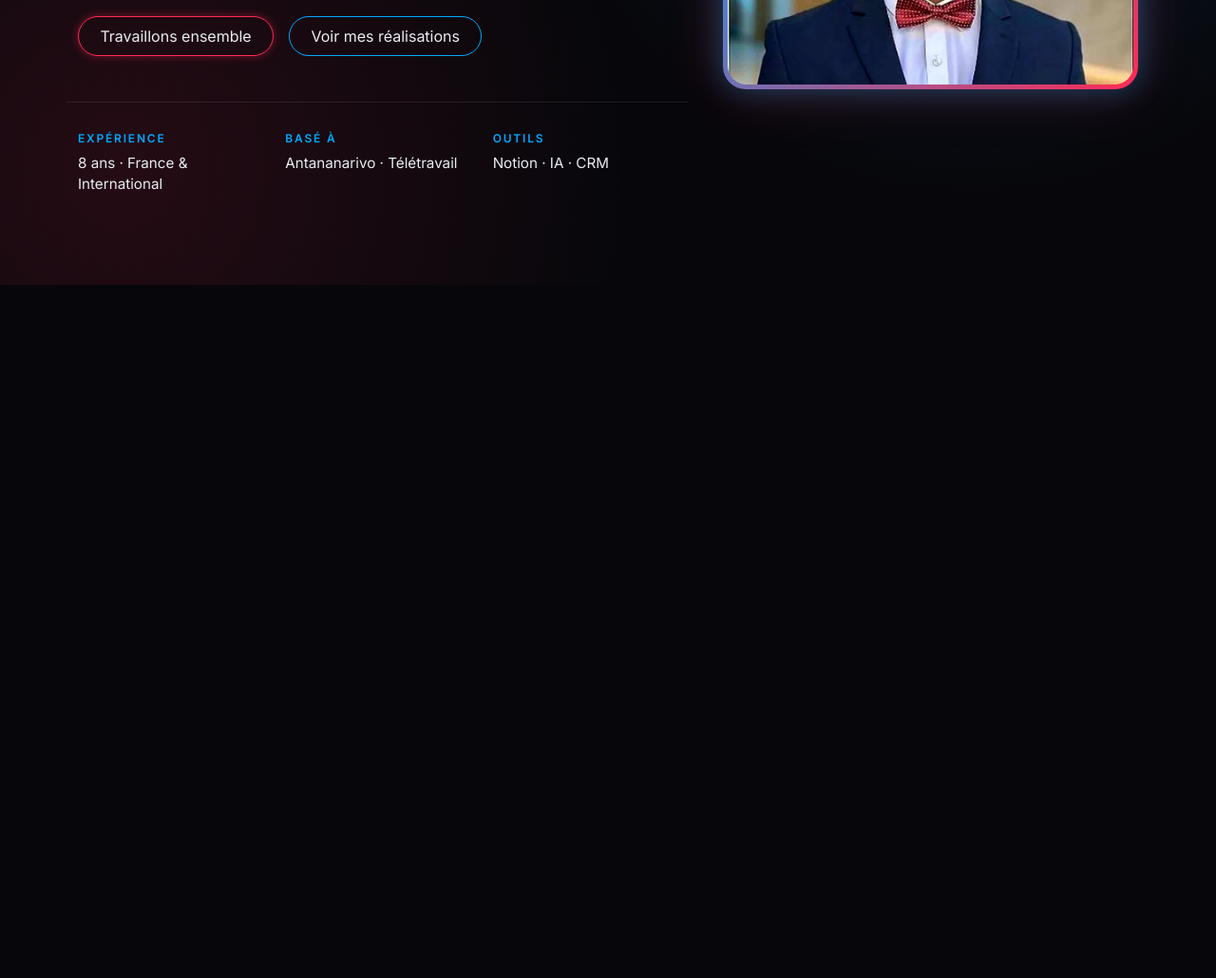
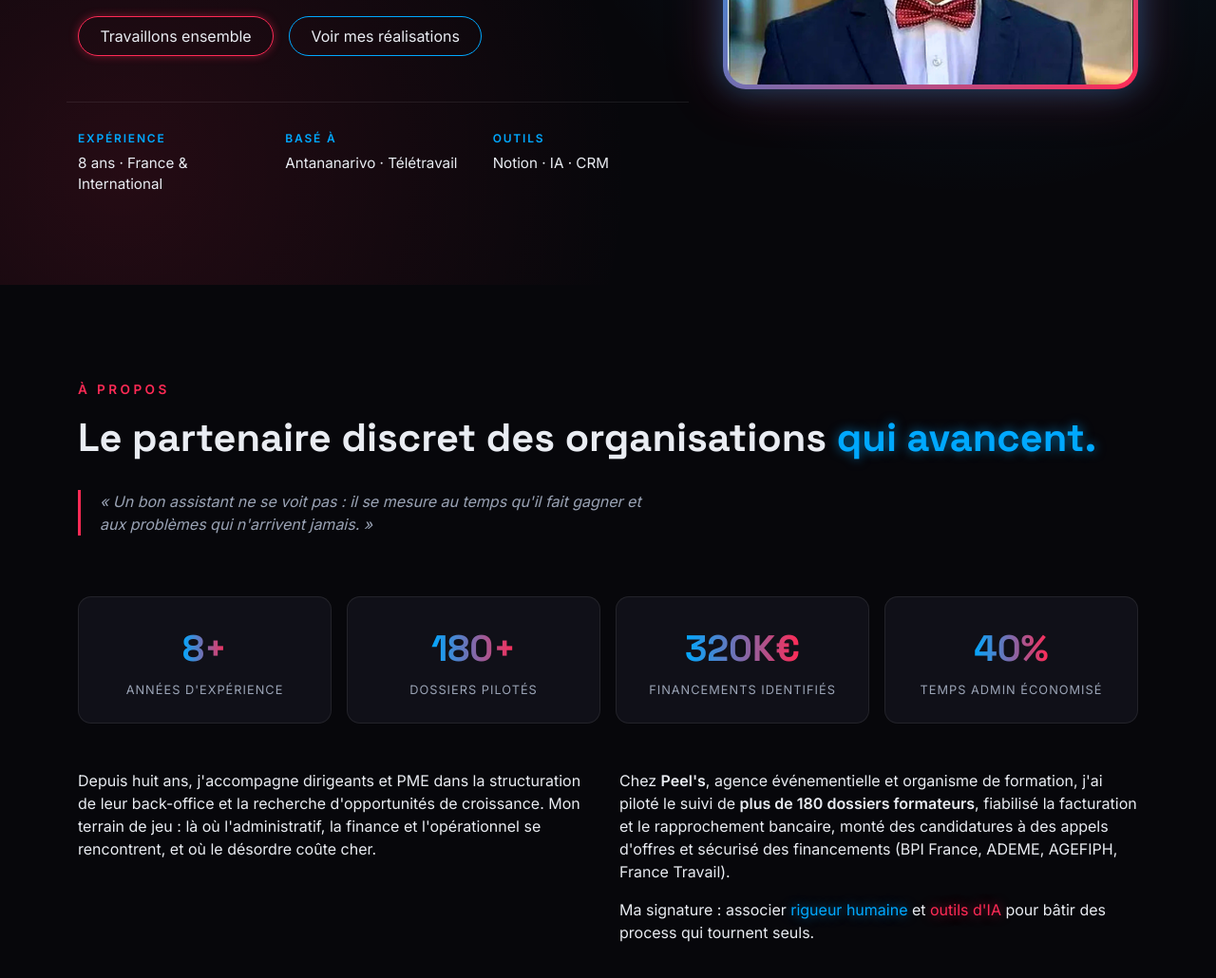
Before and after one commit to Barea666/mon-site, a website: page public/index.html in a window 1280 px wide. Shown: the part 500-1530 px from the top of the page at 95% size. Before the commit the page ends 800 px from the top, so only its background shows below. Drawn offline with nearby package versions, Linux system fonts and the light colour scheme.

Commit message:
Section A propos et compteurs animes

```diff
--- a/public/index.html
+++ b/public/index.html
@@ -90,6 +90,57 @@
         </div>
       </section>
 
+<!-- ===== À PROPOS ===== -->
+<section id="apropos" class="section">
+  <div class="container">
+    <p class="sur-titre">À propos</p>
+    <h2 class="section-titre">Le partenaire discret des organisations <span class="text-bleu">qui avancent.</span></h2>
+
+    <blockquote class="citation">
+      « Un bon assistant ne se voit pas : il se mesure au temps qu'il fait gagner et aux problèmes qui n'arrivent jamais. »
+    </blockquote>
+
+    <!-- Compteurs -->
+    <div class="row g-3 my-5">
+      <div class="col-6 col-lg-3">
+        <div class="compteur-carte">
+          <span class="compteur" data-cible="8" data-suffixe="+">0</span>
+          <p>Années d'expérience</p>
+        </div>
+      </div>
+      <div class="col-6 col-lg-3">
+        <div class="compteur-carte">
+          <span class="compteur" data-cible="180" data-suffixe="+">0</span>
+          <p>Dossiers pilotés</p>
+        </div>
+      </div>
+      <div class="col-6 col-lg-3">
+        <div class="compteur-carte">
+          <span class="compteur" data-cible="320" data-suffixe="K€">0</span>
+          <p>Financements identifiés</p>
+        </div>
+      </div>
+      <div class="col-6 col-lg-3">
+        <div class="compteur-carte">
+          <span class="compteur" data-cible="40" data-suffixe="%">0</span>
+          <p>Temps admin économisé</p>
+        </div>
+      </div>
+    </div>
+
+    <!-- Textes -->
+    <div class="row g-4">
+      <div class="col-lg-6">
+        <p>Depuis huit ans, j'accompagne dirigeants et PME dans la structuration de leur back-office et la recherche d'opportunités de croissance. Mon terrain de jeu : là où l'administratif, la finance et l'opérationnel se rencontrent, et où le désordre coûte cher.</p>
+      </div>
+      <div class="col-lg-6">
+        <p>Chez <strong>Peel's</strong>, agence événementielle et organisme de formation, j'ai piloté le suivi de <strong>plus de 180 dossiers formateurs</strong>, fiabilisé la facturation et le rapprochement bancaire, monté des candidatures à des appels d'offres et sécurisé des financements (BPI France, ADEME, AGEFIPH, France Travail).</p>
+        <p>Ma signature : associer <span class="text-bleu">rigueur humaine</span> et <span class="text-rouge">outils d'IA</span> pour bâtir des process qui tournent seuls.</p>
+      </div>
+    </div>
+  </div>
+</section>
+
     <!-- Scripts -->
     <script src="https://cdn.jsdelivr.net/npm/bootstrap@5.3.3/dist/js/bootstrap.bundle.min.js"></script>
     <script src="script.js"></script>
--- a/public/script.js
+++ b/public/script.js
@@ -0,0 +1,29 @@
+// ===== COMPTEURS ANIMÉS =====
+const compteurs = document.querySelectorAll('.compteur');
+
+function animer(el) {
+  const cible = Number(el.dataset.cible);
+  const suffixe = el.dataset.suffixe || '';
+  const duree = 1500; // 1,5 seconde
+  const debut = performance.now();
+
+  function etape(maintenant) {
+    const progres = Math.min((maintenant - debut) / duree, 1);
+    const valeur = Math.floor(cible * (1 - Math.pow(1 - progres, 3)));
+    el.textContent = valeur + suffixe;
+    if (progres < 1) requestAnimationFrame(etape);
+  }
+  requestAnimationFrame(etape);
+}
+
+// Démarre quand le compteur apparaît à l'écran (une seule fois)
+const observateur = new IntersectionObserver((entrees) => {
+  entrees.forEach((entree) => {
+    if (entree.isIntersecting) {
+      animer(entree.target);
+      observateur.unobserve(entree.target);
+    }
+  });
+}, { threshold: 0.5 });
+
+compteurs.forEach((c) => observateur.observe(c));
--- a/public/style.css
+++ b/public/style.css
@@ -154,3 +154,51 @@ section {
   max-height: 480px;
   object-fit: cover;
 }
+/* ===== SECTIONS (commun) ===== */
+.section {
+  padding: 100px 0;
+}
+.section-titre {
+  font-family: 'Space Grotesk', sans-serif;
+  font-weight: 700;
+  font-size: clamp(1.8rem, 4vw, 2.6rem);
+  margin-bottom: 30px;
+}
+
+/* ===== À PROPOS ===== */
+.citation {
+  border-left: 3px solid var(--rouge);
+  padding-left: 20px;
+  font-style: italic;
+  color: var(--texte-doux);
+  max-width: 600px;
+}
+.compteur-carte {
+  background: var(--noir-2);
+  border: 1px solid var(--bordure);
+  border-radius: 14px;
+  padding: 25px 15px;
+  text-align: center;
+  height: 100%;
+  transition: border-color 0.3s, box-shadow 0.3s;
+}
+.compteur-carte:hover {
+  border-color: var(--bleu);
+  box-shadow: 0 0 20px rgba(0, 168, 255, 0.25);
+}
+.compteur {
+  font-family: 'Space Grotesk', sans-serif;
+  font-size: 2.4rem;
+  font-weight: 700;
+  background: linear-gradient(90deg, var(--bleu), var(--rouge));
+  -webkit-background-clip: text;
+  background-clip: text;
+  color: transparent;
+}
+.compteur-carte p {
+  margin: 5px 0 0;
+  font-size: 0.8rem;
+  text-transform: uppercase;
+  letter-spacing: 1px;
+  color: var(--texte-doux);
+}
```
